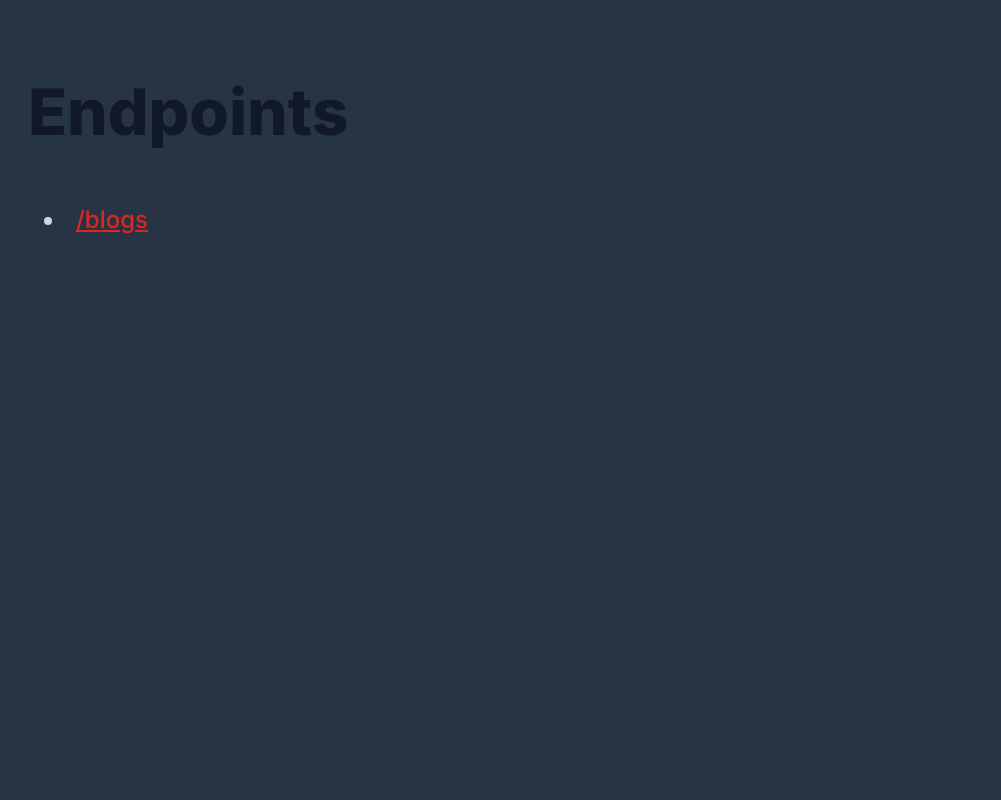
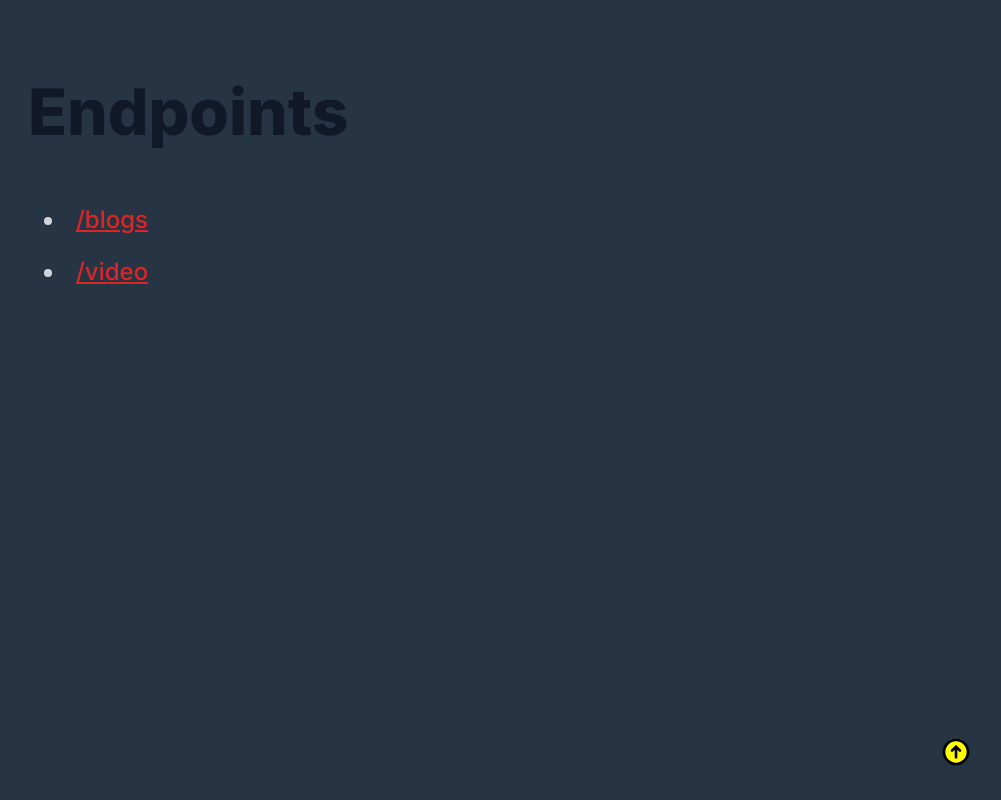
Before and after one commit to ooMia/oomia.github.io, a Next.js app: page / in a window 1280 px wide. Shown: the whole page, without its empty margins (244-1245 px from the left). Built offline with nearby package versions, Linux system fonts and the light colour scheme.

Commit message:
🎨 Style : clean-up

```diff
--- a/src/app/layout.tsx
+++ b/src/app/layout.tsx
@@ -2,8 +2,9 @@ import type { Metadata } from 'next';
 import { Inter } from 'next/font/google';
 import '@/global/globals.css';
 import React from 'react';
+import Script from 'next/script';
+import Footer from '@/components/Footer';
 import Comments from '@/components/Comments';
-import Script from 'next/script';
 
 const inter = Inter({ subsets: ['latin'] });
 
@@ -39,8 +40,9 @@ metadata.openGraph = {
   ]
 };
 
+
 // https://nextjs.org/docs/app/building-your-application/routing/pages-and-layouts#root-layout-required
-export default function RootLayout({ children }: { children: React.ReactNode }) {
+export default function RootLayout({ children }: { children: React.ReactNode, footer: React.ReactNode }) {
   return (
     <html lang="en">
     <Script
@@ -49,10 +51,12 @@ export default function RootLayout({ children }: { children: React.ReactNode })
       async
     />
 
-    <body className={inter.className + ' mx-auto py-20 px-4 max-w-3xl bg-gray-dark'}>
 
+    <body className={inter.className + ' mx-auto py-20 px-4 max-w-3xl bg-gray-dark '}>
     {children}
     <Comments />
+
+    <Footer />
     </body>
     </html>
   );
--- a/src/app/page.tsx
+++ b/src/app/page.tsx
@@ -13,7 +13,11 @@ export default async function Page() {
       <li>
         <a href={'/blogs'}>/blogs</a>
       </li>
+      <li>
+        <a href={'/video'}>/video</a>
+      </li>
     </ul>
+
 
   </div>;
 }
--- /dev/null
+++ b/src/app/video/page.tsx
@@ -0,0 +1,24 @@
+export default async function Page() {
+
+
+  return <>
+    <div className="prose lg:prose-xl prose-slate">
+      <h1>Stream</h1>
+
+
+      {/* anonymous video player*/}
+      <h3>random video</h3>
+      <video controls className="invert w-full py-4">
+        <source
+          src="https://www.w3schools.com/html/mov_bbb.mp4"
+          type="video/mp4"
+
+        />
+        Your browser does not support the video tag.
+      </video>
+
+
+    </div>
+  </>;
+
+}
--- a/src/components/Comments.tsx
+++ b/src/components/Comments.tsx
@@ -2,8 +2,7 @@ import React from 'react';
 import Script from 'next/script';
 
 export default async function Comments() {
-  return (
-    <div>
+  return <>
     {/*https://nextjs.org/docs/app/building-your-application/optimizing/scripts*/}
     <Script
       src={'https://giscus.app/client.js'}
@@ -24,6 +23,5 @@ export default async function Comments() {
       // https://nextjs.org/docs/app/api-reference/components/script#strategy
       strategy="afterInteractive"
     />
-    </div>
-  );
-}
+  </>;
+};
--- /dev/null
+++ b/src/components/Footer.tsx
@@ -0,0 +1,9 @@
+import TopButton from '@/components/TopButton';
+
+export default async function Footer() {
+  return <footer className="fixed h-fit bottom-16">
+    <div className="fixed right-16">
+      <TopButton />
+    </div>
+  </footer>;
+}
--- /dev/null
+++ b/src/components/TopButton.tsx
@@ -0,0 +1,11 @@
+export default function TopButton() {
+  return <a href="#">
+    <span className="sr-only">맨 위로</span>
+    <svg className="w-8 h-8 mx-auto hover:opacity-70" fill="yellow" stroke="currentColor"
+         viewBox="0 0 24 24"
+         xmlns="http://www.w3.org/2000/svg">
+      <path strokeLinecap="round" strokeLinejoin="round" strokeWidth="2"
+            d="M9 11l3-3m0 0l3 3m-3-3v8m0-13a9 9 0 110 18 9 9 0 010-18z"></path>
+    </svg>
+  </a>;
+}
```
Also changed, not shown: .gitmessage.txt, 1 other file (tests, documents, lock files or other folders). Lines whose indentation alone changed are shown as unchanged.
